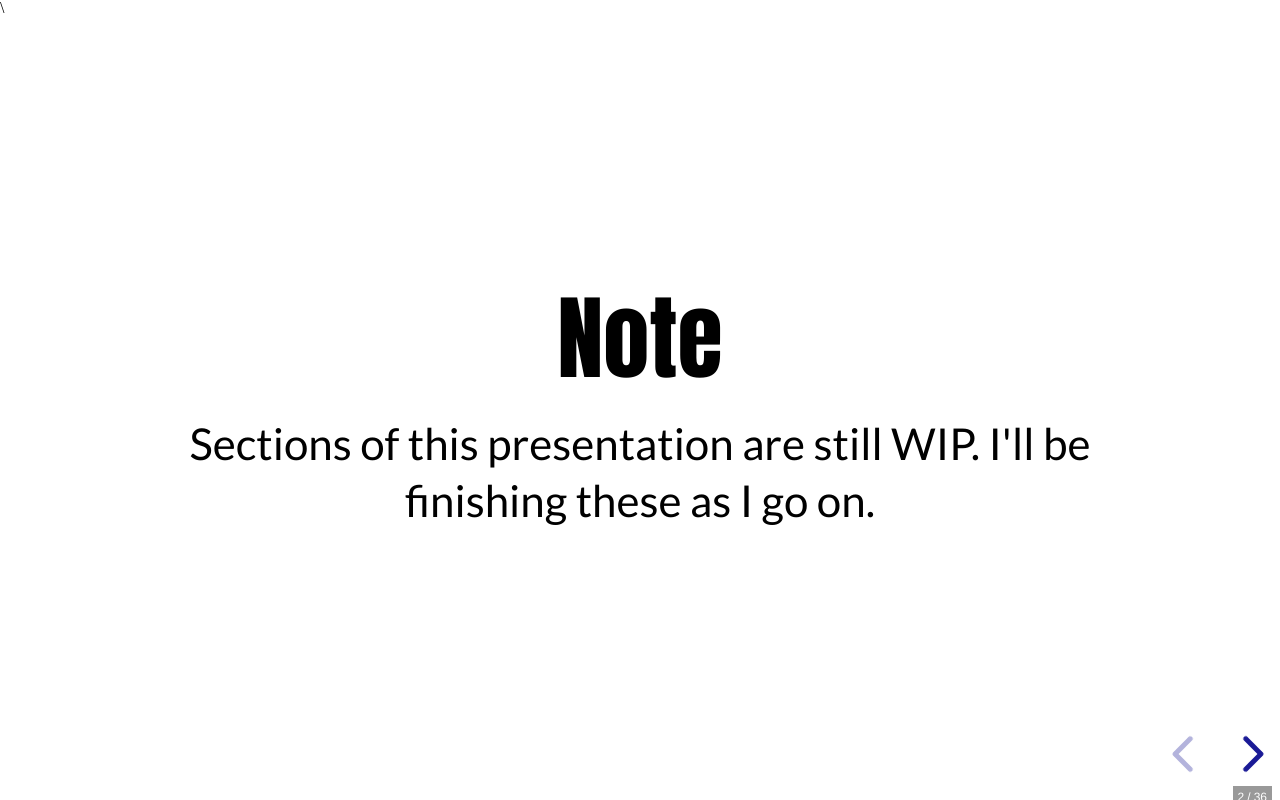
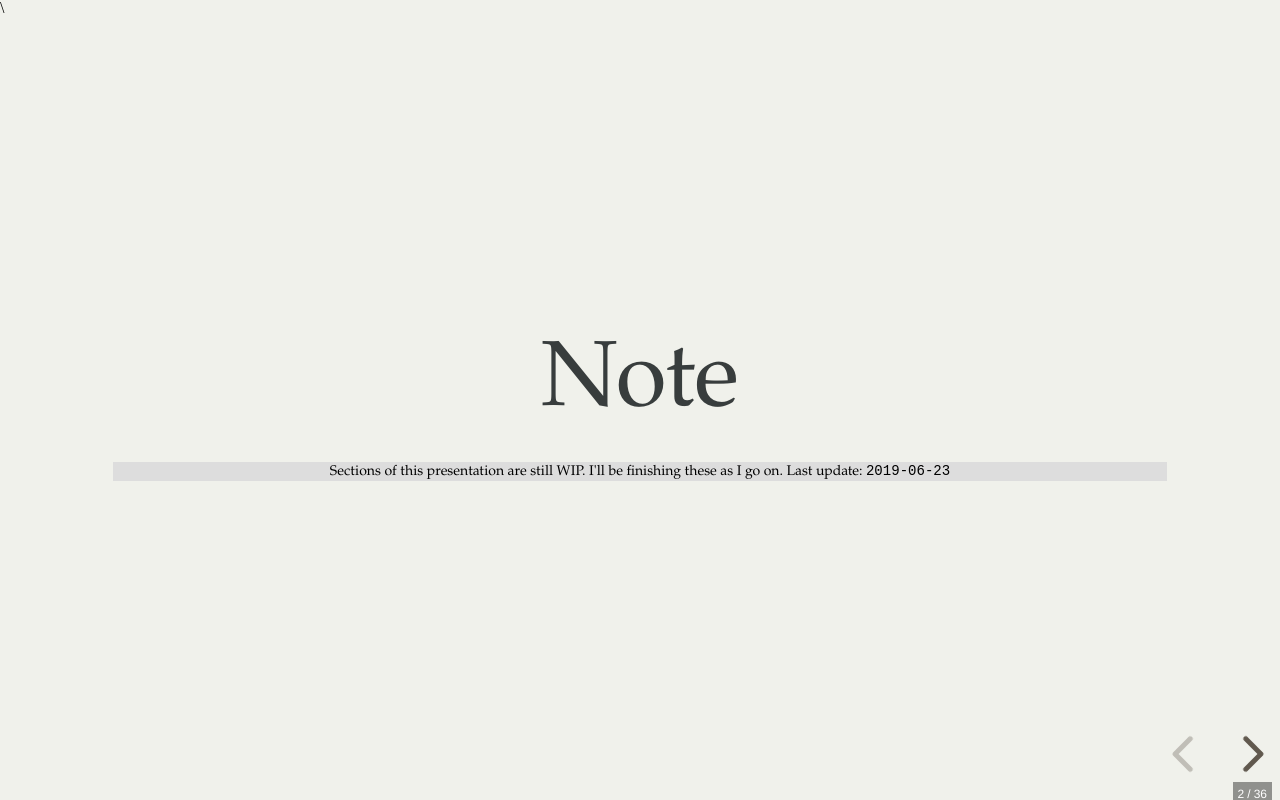
Before and after one commit to bookshelfie/bookshelfie.github.io, a plain HTML site: page index.html in a window 1280 px wide. Both pictures are taken after a click on the button "next slide". Drawn offline with Linux system fonts and the light colour scheme; a web font is replaced by a local one.

Commit message:
Updated wip date and style.

```diff
--- a/index.html
+++ b/index.html
@@ -13,7 +13,7 @@
         <link rel="stylesheet" href="static/asciinema-player/2.4.1/asciinema-player.css">
 		<link rel="stylesheet" href="static/revealjs/css/reset.css" />
 		<link rel="stylesheet" href="static/revealjs/css/reveal.css" />
-		<link rel="stylesheet" href="static/revealjs/css/theme/simple.css" id="theme" />
+		<link rel="stylesheet" href="static/revealjs/css/theme/serif.css" id="theme" />
 		<!-- Theme used for syntax highlighting of code -->
 		<link rel="stylesheet" href="static/revealjs/lib/css/monokai.css" />
 		<link rel="stylesheet" href="static/css/spl.css" />
@@ -55,10 +55,10 @@
 						</a>
 					</div>
 				</section>
-				<section>
+				<section class="wip">
 					<h2>Note</h2>
-					<p>Sections of this presentation are still WIP. I'll be finishing
-						these as I go on.
+					<p class="wip">Sections of this presentation are still WIP. I'll be finishing
+						these as I go on. Last update: <date>2019-06-23</date>
 					</p>
 				</section>
 				<section id='intro'>
--- a/static/css/spl.css
+++ b/static/css/spl.css
@@ -137,3 +137,16 @@ div.title.image-container > h4.main-subtitle {
     mix-blend-mode: screen;
     padding: 1rem;
 }
+
+
+section.wip  p.wip {
+    background-color: #ddd !important;
+    color: black;
+    font-size: 0.8rem;
+}
+
+p.wip > date {
+    font-family: 'Courier New', Courier, monospace;
+    font-size: 0.8 rem;
+
+}
```
